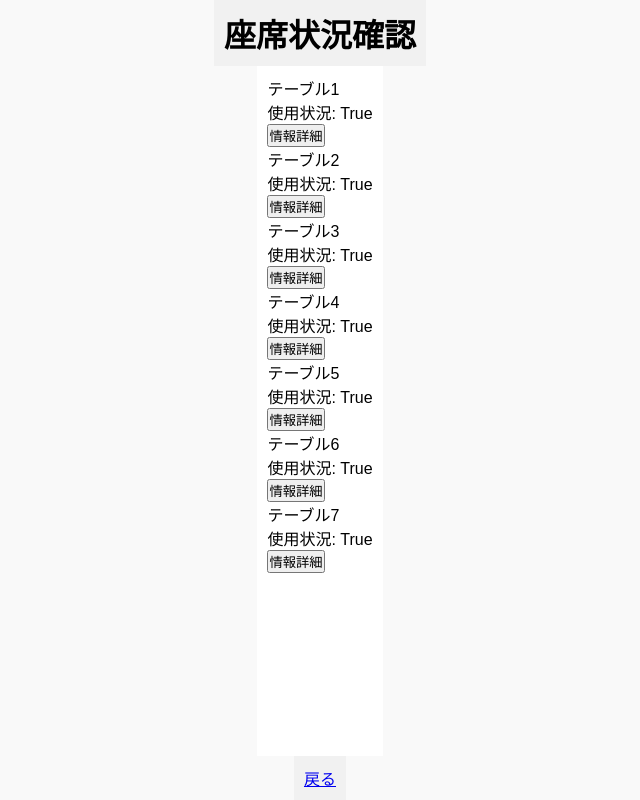
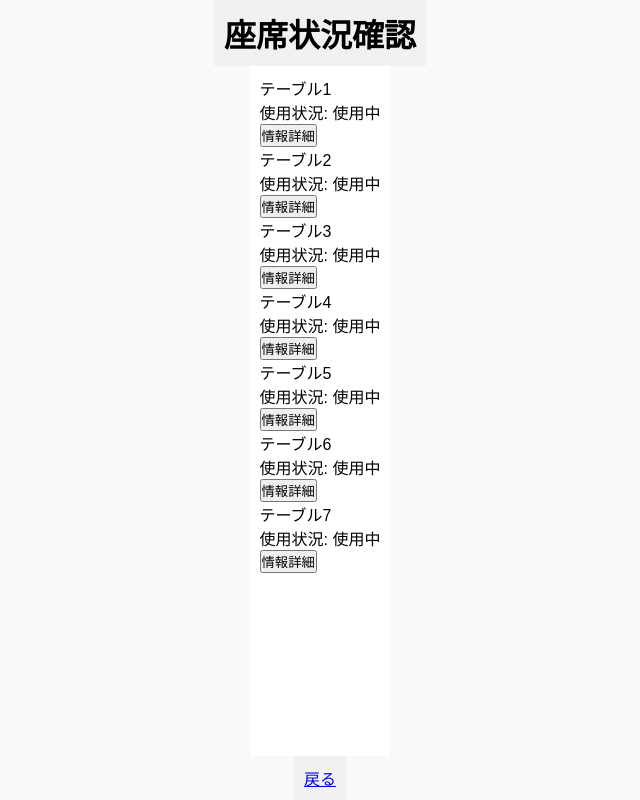
Before and after one commit to OkaTakaaki/Procon_GroupE, a Django app: page /employee/confirm/ in a window 1280 px wide. Shown: the whole page, without its empty margins (320-960 px from the left). Run offline with Django 4.2, Linux system fonts and the light colour scheme; data comes from the database, SQL or seed files in the repository; both versions use the stored data as it was after the commit.

Commit message:
従業員側座席一覧変更

```diff
--- a/employee/templates/employee/confirm.html
+++ b/employee/templates/employee/confirm.html
@@ -17,7 +17,13 @@
         {% for table in tables %}
             <div class="table-item">
                 <p>テーブル{{ forloop.counter }}</p>
-                <p>使用状況: {{ table.table_resevation }}</p>
+                <p>使用状況:
+                    {% if table.is_reserved %}
+                        <span class="table-status">空席</span>
+                    {% else %}
+                        <span class="table-status">使用中</span>
+                    {% endif %}
+                </p>
                 <!-- 情報詳細ボタン -->
                 <a href="{% url 'employee:employee_table_detail' table.id %}">
                     <button>情報詳細</button>
```
Also changed, not shown: db.sqlite3.
